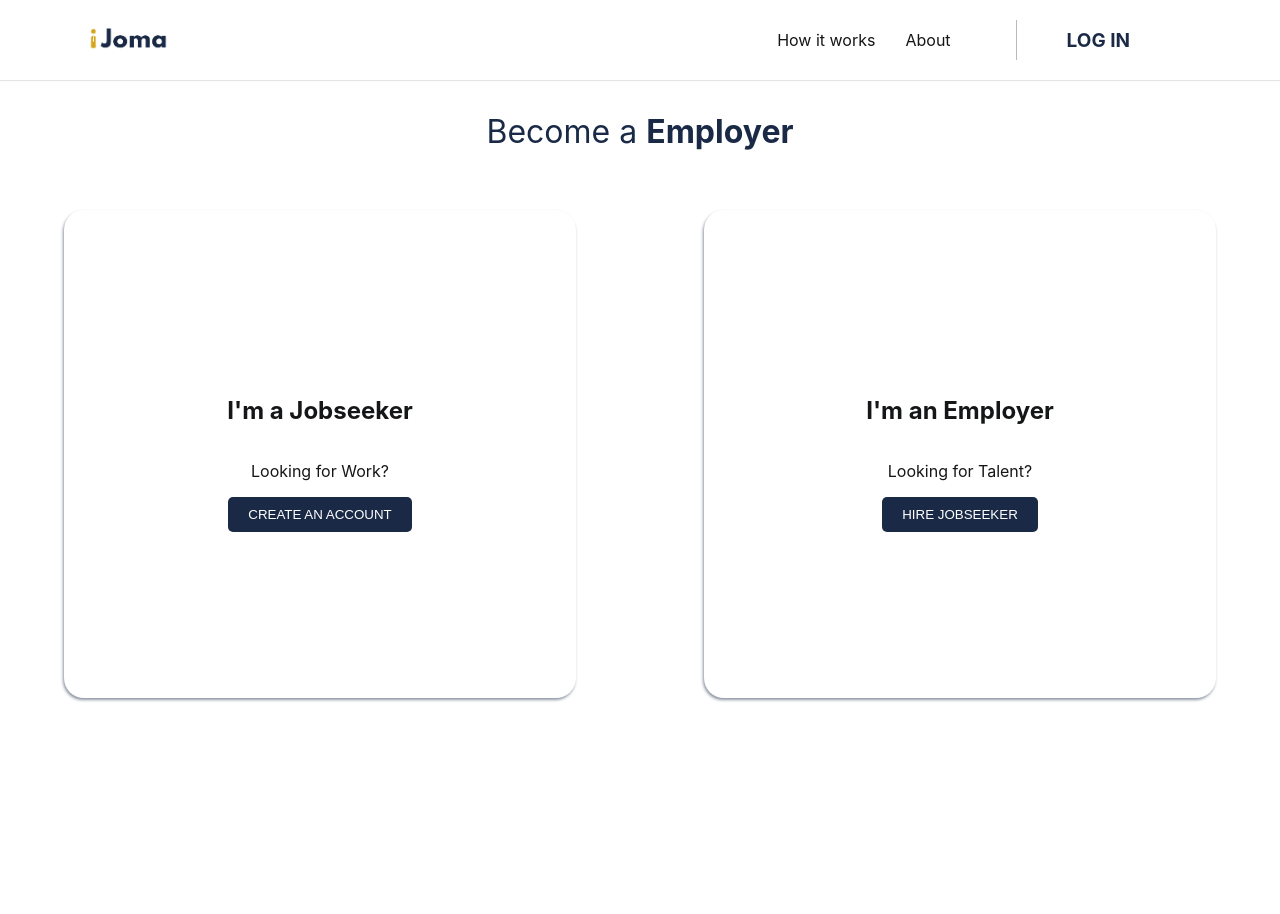
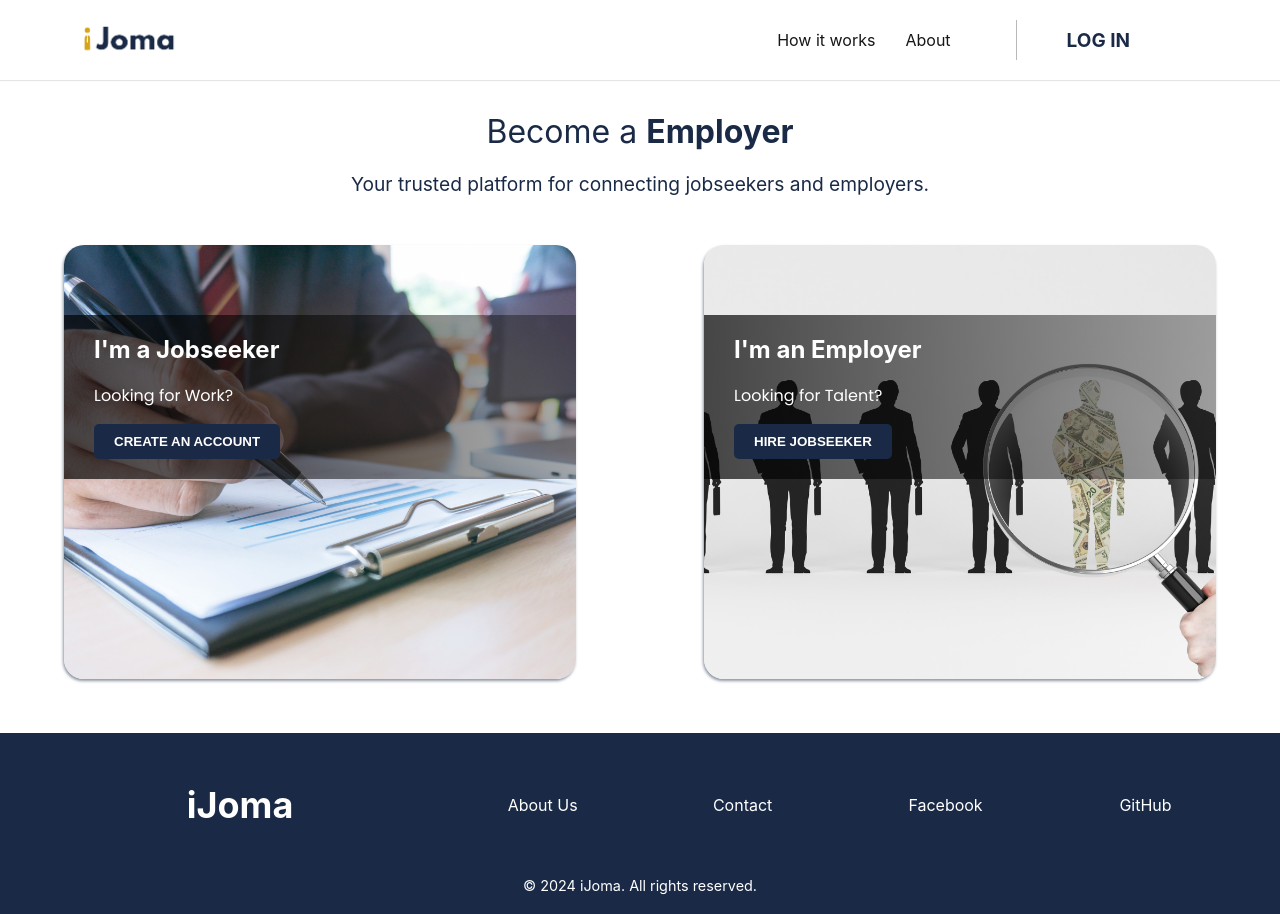
Before and after one commit to iJomaCoding/ijomaa, a React (Vite) app: page / in a window 1280 px wide. Before the commit the page ends 800 px from the top, so only its background shows below. Built offline with nearby package versions, Linux system fonts and the light colour scheme; the HTML template or start-up script is replaced by a standard one.

Commit message:
Updated the hero section or the landingpage

```diff
--- /dev/null
+++ b/src/components/Hero/Footer.jsx
@@ -0,0 +1,39 @@
+import React from "react";
+import styles from "./Footer.module.css";
+
+const Footer = () => {
+  return (
+    <footer className={styles.footerContainer}>
+      <div className={styles.footerContent}>
+        <div className={styles.logoSection}>
+          <h2>iJoma</h2>
+        </div>
+        <div className={styles.linkSection}>
+          <a href="/about">About Us</a>
+          <a href="/contact">Contact</a>
+        </div>
+        <div className={styles.socialMediaSection}>
+          <a
+            href="https://facebook.com"
+            target="_blank"
+            rel="noopener noreferrer"
+          >
+            Facebook
+          </a>
+          <a
+            href="https://twitter.com"
+            target="_blank"
+            rel="noopener noreferrer"
+          >
+            GitHub
+          </a>
+        </div>
+      </div>
+      <div className={styles.copyright}>
+        &copy; {new Date().getFullYear()} iJoma. All rights reserved.
+      </div>
+    </footer>
+  );
+};
+
+export default Footer;
--- /dev/null
+++ b/src/components/Hero/Footer.module.css
@@ -0,0 +1,58 @@
+.footerContainer {
+  background-color: var(--darkblue);
+  color: white;
+  padding: 20px 0;
+  text-align: center;
+}
+
+.footerContent {
+  display: flex;
+  justify-content: space-around;
+  align-items: center;
+  flex-wrap: wrap;
+  max-width: 1200px;
+  margin: 0 auto;
+}
+
+.logoSection {
+  flex: 1;
+  font-size: 1.5em;
+  font-weight: bold;
+}
+
+.linkSection {
+  flex: 1;
+  display: flex;
+  justify-content: space-around;
+}
+
+.linkSection a {
+  color: white;
+  text-decoration: none;
+  margin: 0 10px;
+}
+
+.linkSection a:hover {
+  text-decoration: underline;
+}
+
+.socialMediaSection {
+  flex: 1;
+  display: flex;
+  justify-content: space-around;
+}
+
+.socialMediaSection a {
+  color: white;
+  text-decoration: none;
+  margin: 0 10px;
+}
+
+.socialMediaSection a:hover {
+  text-decoration: underline;
+}
+
+.copyright {
+  margin-top: 20px;
+  font-size: 0.9em;
+}
--- a/src/components/Hero/Header.module.css
+++ b/src/components/Hero/Header.module.css
@@ -14,8 +14,8 @@
 }
 
 .logoSection img {
-  width: 35%;
-  height: 35%;
+  width: 107px;
+  height: 55px;
   object-fit: cover;
   cursor: pointer;
 }
@@ -27,10 +27,42 @@
   justify-content: end;
 }
 
+@keyframes underline {
+  0% {
+    width: 0;
+    left: 50%;
+  }
+  50% {
+    width: 100%;
+    left: 0;
+  }
+  100% {
+    width: 0;
+    left: 50%;
+  }
+}
+
 .middleSection p {
   margin-left: 15px;
   margin-right: 15px;
   cursor: pointer;
+  position: relative;
+}
+
+.middleSection p::after {
+  content: "";
+  position: absolute;
+  left: 0;
+  bottom: -5px;
+  width: 100%;
+  height: 2px;
+  background-color: var(--dakrkblue);
+  transform: scaleX(0);
+  transition: transform 0.3s ease;
+}
+
+.middleSection p:hover::after {
+  transform: scaleX(1);
 }
 
 .divider {
--- a/src/components/Hero/LandingPage.jsx
+++ b/src/components/Hero/LandingPage.jsx
@@ -2,6 +2,9 @@ import React from "react";
 import Typewriter from "./Typewriter";
 import styles from "./Landingpage.module.css";
 import Header from "./Header";
+import Footer from "./Footer"; // Import the Footer
+import hero1 from "../../assets/hero/1.png";
+import hero2 from "../../assets/hero/2.png";
 import { Link } from "react-router-dom";
 
 const LandingPage = () => {
@@ -21,9 +24,14 @@ const LandingPage = () => {
           </span>
         </p>
       </div>
+      <div className={styles.subtitle}>
+        <p>Your trusted platform for connecting jobseekers and employers.</p>
+      </div>
       <div className={styles.registerNavContainer}>
         <div className={styles.jobseekerContent}>
           <div className={styles.card}>
+            <img src={hero1} alt="jobseeker image" />
+            <div className={styles.caption}>
               <h2>I'm a Jobseeker</h2>
               <p>Looking for Work?</p>
               <Link to="/jobseeker">
@@ -31,8 +39,11 @@ const LandingPage = () => {
               </Link>
             </div>
           </div>
+        </div>
         <div className={styles.employerContent}>
           <div className={styles.card}>
+            <img src={hero2} alt="jobseeker image" />
+            <div className={styles.caption}>
               <h2>I'm an Employer</h2>
               <p>Looking for Talent?</p>
               <Link to="/employer">
@@ -42,6 +53,8 @@ const LandingPage = () => {
           </div>
         </div>
       </div>
+      <Footer />
+    </div>
   );
 };
 
--- a/src/components/Hero/Landingpage.module.css
+++ b/src/components/Hero/Landingpage.module.css
@@ -1,5 +1,5 @@
 .mainContainer {
-  --dakrblue: #1a2a46;
+  --darkblue: #1a2a46;
 }
 
 .featuredName {
@@ -7,7 +7,17 @@
   justify-content: center;
   align-items: center;
   font-size: 2em;
-  color: var(--dakrblue); /* Example color */
+  color: var(--darkblue);
+}
+
+.subtitle {
+  display: flex;
+  justify-content: center;
+  align-items: center;
+  font-size: 1.2em;
+  color: var(--darkblue);
+  margin-top: -30px;
+  margin-bottom: -25px;
 }
 
 .typeText {
@@ -31,26 +41,62 @@
 .card {
   box-shadow: -1px 2px 3px #1a2a467e;
   position: absolute;
-  top: 5%;
+  top: 10%;
   left: 10%;
   right: 10%;
-  bottom: 5%;
+  bottom: 10%;
   border-radius: 20px;
-  display: flex;
-  justify-content: center;
-  align-items: center;
-  flex-direction: column;
+  overflow: hidden;
+}
+
+.card img {
+  width: 110%;
+  height: 110%;
+  object-fit: cover;
+  transition: width 0.6s ease, height 0.6s ease; /* Added transition */
 }
 
 .card button {
-  background: var(--dakrblue);
+  background: var(--darkblue);
   border: none;
   color: white;
   padding: 10px 20px;
   border-radius: 5px;
   cursor: pointer;
+  font-weight: 600;
 }
 
 .card button:hover {
-  opacity: 0.8;
+  opacity: 0.9;
 }
+
+.card .caption {
+  position: absolute;
+  top: 70px;
+  background: linear-gradient(to right, rgba(0, 0, 0, 0.7), rgba(0, 0, 0, 0.3));
+  width: 100%;
+  padding-left: 30px;
+  padding-bottom: 20px;
+  transition: transform 0.6s ease-in-out, border-radius 0.3s ease-in-out;
+}
+
+.caption h2,
+.caption p {
+  color: white;
+}
+
+.caption p {
+  font-family: "Poppins", sans-serif;
+}
+
+.jobseekerContent .card:hover img,
+.employerContent .card:hover img {
+  width: 100%;
+  height: 100%;
+}
+
+.jobseekerContent .card:hover .caption,
+.employerContent .card:hover .caption {
+  transform: translateX(5%);
+  border-radius: 10px;
+}
```
Also changed, not shown: src/assets/hero/1.png (added), src/assets/hero/2.png (added). Lines whose indentation alone changed are shown as unchanged.
